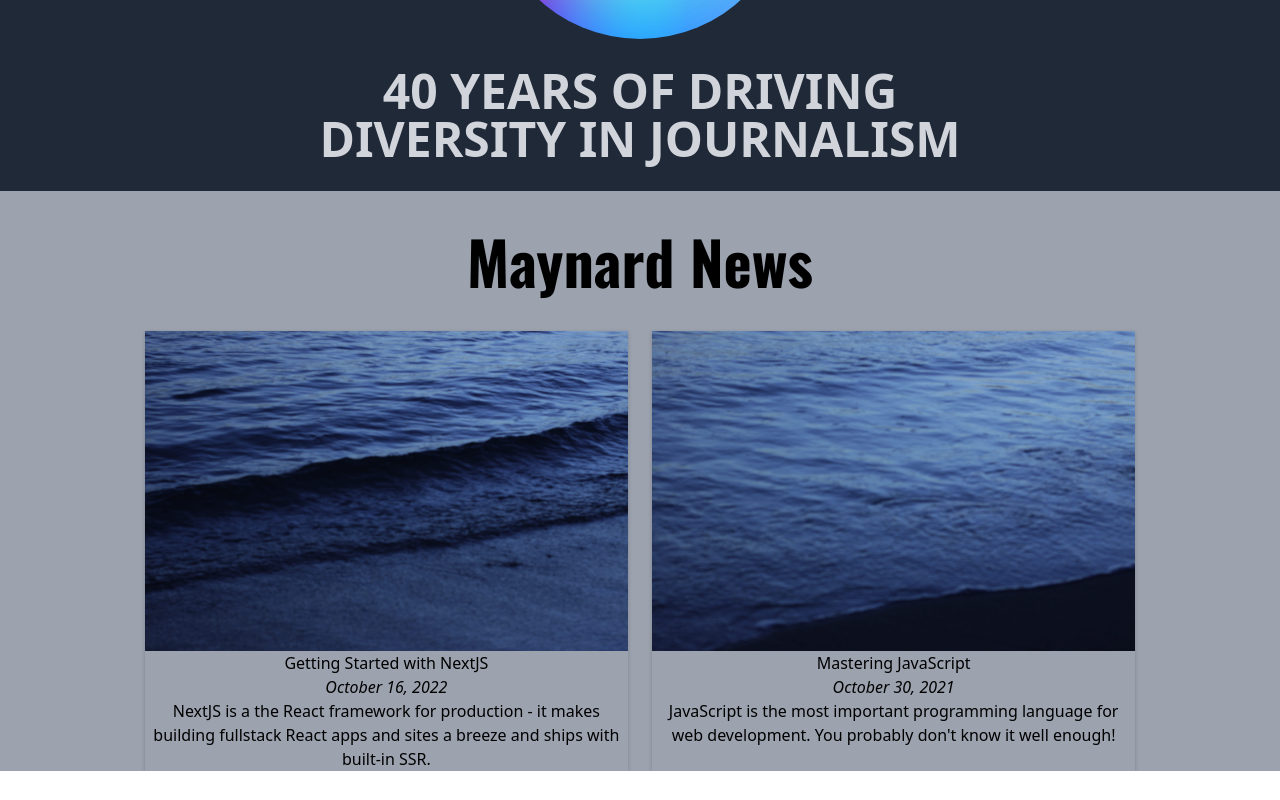
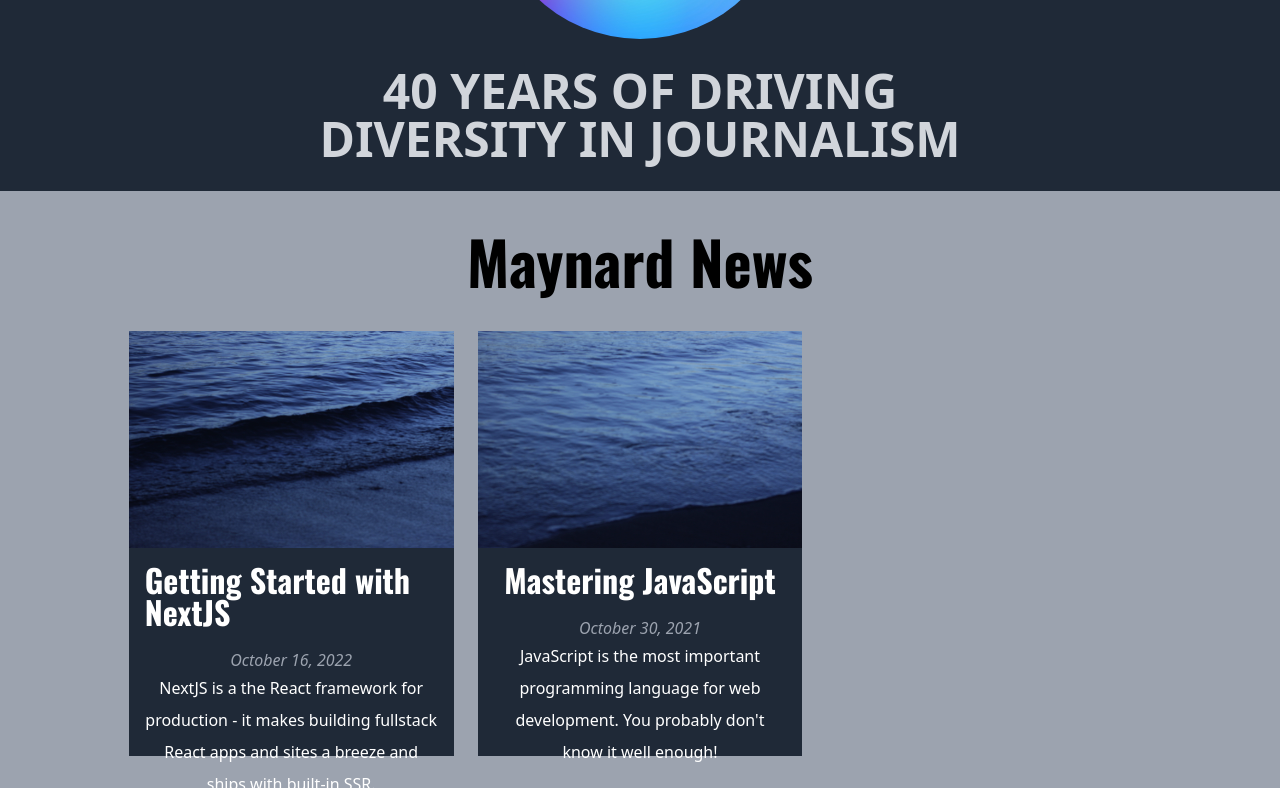
Before and after one commit to mschwarzmueller/nextjs-course-code, a Next.js app: page / in a window 1280 px wide. Shown: the part 399-1199 px from the top of the page. Before the commit the page ends 1170 px from the top, so only its background shows below. Built offline with nearby package versions, Linux system fonts and the light colour scheme.

Commit message:
format featrue posts

```diff
--- a/components/home-page/featured-posts.js
+++ b/components/home-page/featured-posts.js
@@ -5,7 +5,7 @@ function FeaturedPosts(props) {
   return (
     <>
     <Head>
-      <title>Mije</title>
+      <title>MIJE</title>
       <link rel="preconnect" href="https://fonts.googleapis.com" />
       <link rel="preconnect" href="https://fonts.gstatic.com" crossorigin />
       <link href="https://fonts.googleapis.com/css2?family=Oswald:wght@700&display=swap" rel="stylesheet" />
--- a/components/posts/post-item.js
+++ b/components/posts/post-item.js
@@ -2,6 +2,7 @@ import Link from 'next/link';
 import Image from 'next/image';
 
 import classes from './post-item.module.css';
+import Head from 'next/head';
 
 function PostItem(props) {
   const { title, image, excerpt, date, slug } = props.post;
@@ -16,26 +17,41 @@ function PostItem(props) {
   const linkPath = `/news/${slug}`;
 
   return (
-    <li className={classes.post}>
+    <>
+    <Head>
+      <title>{title}</title>
+      <link rel="preconnect" href="https://fonts.googleapis.com" />
+      <link rel="preconnect" href="https://fonts.gstatic.com" crossorigin />
+      <link href="https://fonts.googleapis.com/css2?family=Oswald:wght@700&display=swap" rel="stylesheet" />
+    </Head>
+    <li className="mb-8">
       <Link href={linkPath}>
         <a>
-          <div className={classes.image}>
+          <div className="width-full max-h-80 overflow-hidden">
             <Image
               src={imagePath}
               alt={title}
               width={300}
               height={200}
               layout="responsive"
+              className='object-cover'
             />
           </div>
-          <div className={classes.content}>
-            <h3>{title}</h3>
-            <time>{formattedDate}</time>
-            <p>{excerpt}</p>
+          <div className="bg-gray-800 p-4 h-52 flex flex-col items-center"
+          >
+            <h3 className="text-white text-2xl text-extrabold mb-5"
+            style={{
+              fontFamily: 'Oswald',
+              fontSize: '2rem'
+              }}
+            >{title}</h3>
+            <time className="text-gray-400 italic">{formattedDate}</time>
+            <p className="text-white leading-8 text-center">{excerpt}</p>
           </div>
         </a>
       </Link>
     </li>
+    </>
   );
 }
 
```
